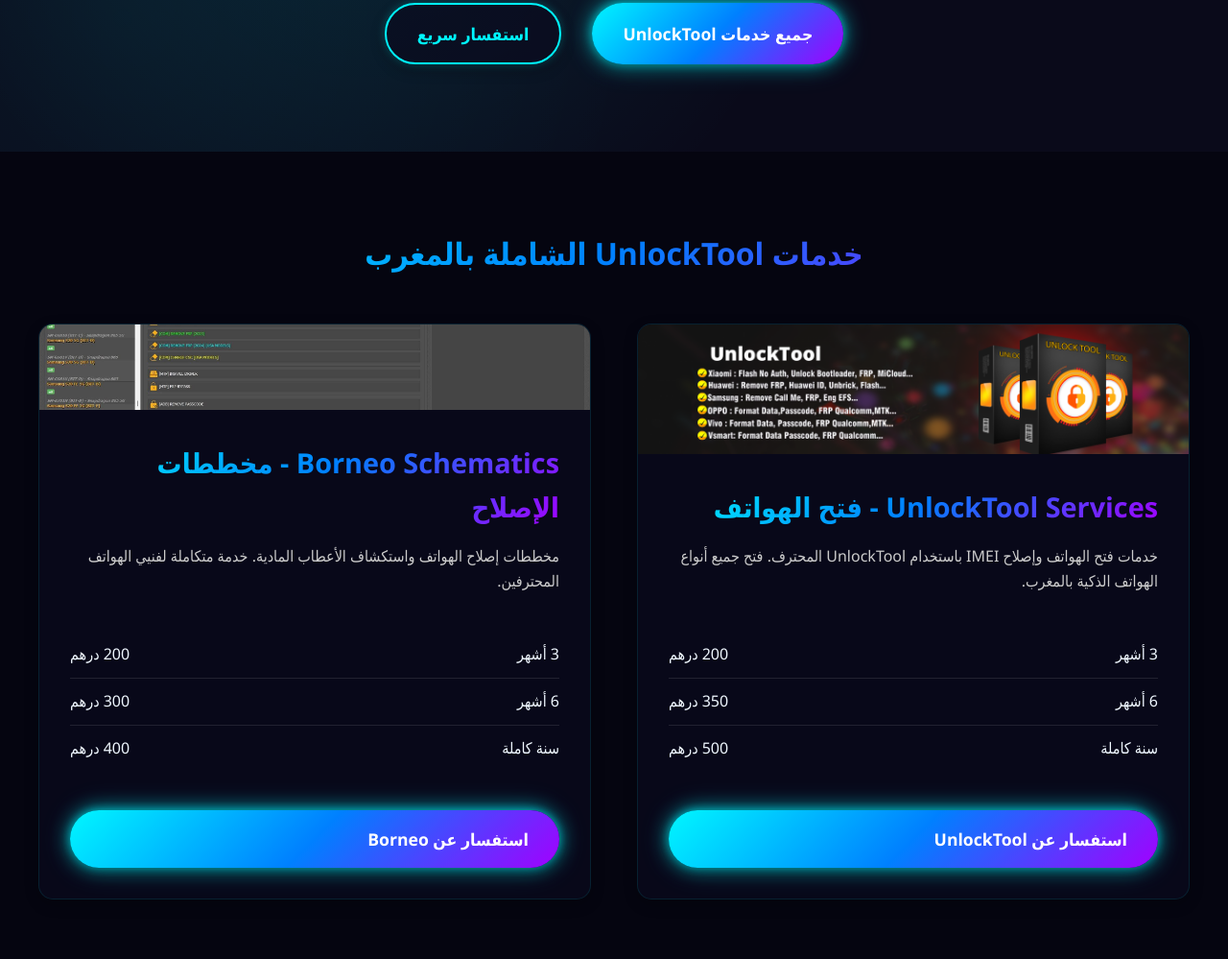
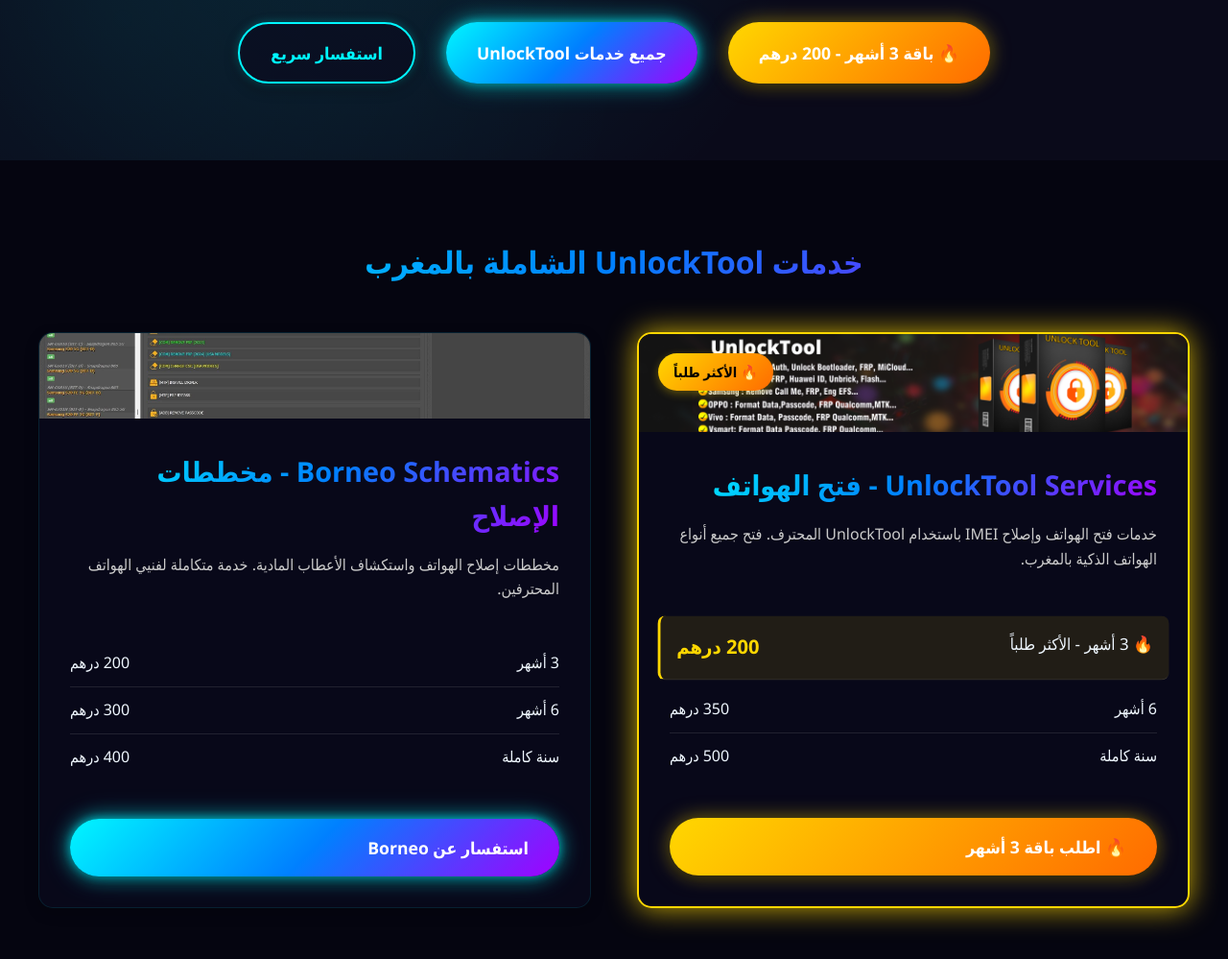
Before and after one commit to Salhi12345/gsm-x-maroc, a plain HTML site: page index.html in a window 1280 px wide. Shown: the part 581-1580 px from the top of the page at 96% size. Drawn offline with Linux system fonts and the light colour scheme; a script that the page names is missing.

Commit message:
Update index.html

```diff
--- a/index.html
+++ b/index.html
@@ -134,6 +134,7 @@
             --gradient: linear-gradient(135deg, var(--primary), var(--secondary), var(--accent));
             --card-bg: rgba(10, 10, 30, 0.7);
             --neon-glow: 0 0 10px rgba(0, 247, 255, 0.7), 0 0 20px rgba(0, 247, 255, 0.5), 0 0 30px rgba(0, 247, 255, 0.3);
+            --popular-gradient: linear-gradient(135deg, #ffd700, #ff6b00);
         }
 
         * {
@@ -372,6 +373,12 @@
             box-shadow: 0 5px 15px rgba(0, 0, 0, 0.3), 0 0 10px rgba(0, 247, 255, 0.3);
         }
 
+        .btn-popular {
+            background: var(--popular-gradient);
+            color: white;
+            box-shadow: 0 5px 15px rgba(0, 0, 0, 0.3), 0 0 20px rgba(255, 215, 0, 0.5);
+        }
+
         .btn:hover {
             transform: translateY(-5px) translateZ(10px);
             box-shadow: 0 10px 20px rgba(0, 0, 0, 0.4), var(--neon-glow);
@@ -403,6 +410,26 @@
             transform: perspective(1000px) rotateY(0deg);
             position: relative;
             height: 600px;
+        }
+
+        .product-card.popular {
+            border: 2px solid #ffd700;
+            box-shadow: 0 0 30px rgba(255, 215, 0, 0.3);
+            transform: scale(1.02);
+        }
+
+        .popular-badge {
+            position: absolute;
+            top: 20px;
+            left: 20px;
+            background: var(--popular-gradient);
+            color: #000;
+            padding: 0.5rem 1rem;
+            border-radius: 25px;
+            font-weight: bold;
+            font-size: 0.9rem;
+            z-index: 10;
+            box-shadow: 0 3px 10px rgba(255, 215, 0, 0.3);
         }
 
         .product-card-inner {
@@ -482,6 +509,22 @@
             border-bottom: 1px solid rgba(255, 255, 255, 0.1);
             display: flex;
             justify-content: space-between;
+            transition: all 0.3s ease;
+        }
+
+        .price-list li.popular-item {
+            background: rgba(255, 215, 0, 0.1);
+            border-left: 3px solid #ffd700;
+            padding: 1rem;
+            border-radius: 8px;
+            margin: 0.5rem 0;
+            transform: scale(1.05);
+        }
+
+        .price-list li.popular-item span:last-child {
+            font-weight: bold;
+            color: #ffd700;
+            font-size: 1.2rem;
         }
 
         .price-list li:last-child {
@@ -639,6 +682,12 @@
             100% { box-shadow: 0 0 0 0 rgba(0, 247, 255, 0); }
         }
 
+        @keyframes popularGlow {
+            0% { box-shadow: 0 0 20px rgba(255, 215, 0, 0.5); }
+            50% { box-shadow: 0 0 30px rgba(255, 215, 0, 0.8); }
+            100% { box-shadow: 0 0 20px rgba(255, 215, 0, 0.5); }
+        }
+
         /* Responsive Styles */
         @media (max-width: 768px) {
             h1 {
@@ -684,6 +733,10 @@
                 height: 50px;
             }
 
+            .product-card.popular {
+                transform: none;
+            }
+
             /* Disable 3D effects on mobile for performance */
             .product-card-inner {
                 transform: none !important;
@@ -723,10 +776,13 @@
         <div class="container hero-content">
             <h1>UnlockTool Maroc - خدمات فتح وإصلاح الهواتف</h1>
             <p class="seo-hero-paragraph">
-                UnlockTool Maroc هيا الخدمة الشاملة لي كتقدم حلول متكاملة لفتح الهواتف وإصلاحها بالمغرب. نستعملو أحدث الأدوات المهنية بحال UnlockTool لفتح الهواتف وإصلاح مشاكل IMEI والشبكات، وBorneo Schematics للمخططات وإصلاح الأعطاب المادية. خدمتنا كاتشمل فتح iPhone, Samsung, Huawei, Xiaomi وجميع الماركات، إصلاح IMEI المسدود، فتح الشبكات، وخدمات الصيانة الشاملة. نقدموا دعم فني 24/7 بأسعار مناسبة وضمان النتائج. كاينين خدماتنا في كازا، الرباط، مراكش، وعموم التراب الوطني. إذا كنت تبحث على خدمات GSM محترفة بالمغرب، خدمات فتح الهواتف، إصلاح IMEI، ولا فتح الشبكات، أنت في المكان الصحيح.
+                UnlockTool Maroc هيا الخدمة الشاملة لي كتقدم حلول متكاملة لفتح الهواتف وإصلاحها بالمغرب. <strong>اشتراك 3 أشهر بـ 200 درهم فقط!</strong> نستعملو أحدث الأدوات المهنية بحال UnlockTool لفتح الهواتف وإصلاح مشاكل IMEI والشبكات، وBorneo Schematics للمخططات وإصلاح الأعطاب المادية. خدمتنا كاتشمل فتح iPhone, Samsung, Huawei, Xiaomi وجميع الماركات، إصلاح IMEI المسدود، فتح الشبكات، وخدمات الصيانة الشاملة. نقدموا دعم فني 24/7 بأسعار مناسبة وضمان النتائج. كاينين خدماتنا في كازا، الرباط، مراكش، وعموم التراب الوطني. إذا كنت تبحث على خدمات GSM محترفة بالمغرب، خدمات فتح الهواتف، إصلاح IMEI، ولا فتح الشبكات، أنت في المكان الصحيح.
             </p>
 
             <div class="hero-buttons">
+                <a href="#services" class="btn btn-popular" onclick="handleWhatsApp('سلام، بغيت نعرف على باقة 3 أشهر UnlockTool بـ 200 درهم')">
+                    <span>🔥 باقة 3 أشهر - 200 درهم</span>
+                </a>
                 <a href="#services" class="btn btn-primary" onclick="handleWhatsApp('سلام، بغيت نعرف على خدمات UnlockTool كاملة')">
                     <span>جميع خدمات UnlockTool</span>
                 </a>
@@ -743,7 +799,8 @@
             <h2>خدمات UnlockTool الشاملة بالمغرب</h2>
             <div class="products-grid">
                 <!-- UnlockTool Service -->
-                <div class="product-card">
+                <div class="product-card popular">
+                    <div class="popular-badge">🔥 الأكثر طلباً</div>
                     <div class="product-card-inner">
                         <div class="product-card-front">
                             <div class="product-image">
@@ -753,11 +810,14 @@
                                 <h3>UnlockTool Services - فتح الهواتف</h3>
                                 <p>خدمات فتح الهواتف وإصلاح IMEI باستخدام UnlockTool المحترف. فتح جميع أنواع الهواتف الذكية بالمغرب.</p>
                                 <ul class="price-list">
-                                    <li><span>3 أشهر</span> <span>200 درهم</span></li>
+                                    <li class="popular-item">
+                                        <span>🔥 3 أشهر - الأكثر طلباً</span>
+                                        <span>200 درهم</span>
+                                    </li>
                                     <li><span>6 أشهر</span> <span>350 درهم</span></li>
                                     <li><span>سنة كاملة</span> <span>500 درهم</span></li>
                                 </ul>
-                                <a href="#" class="btn btn-primary product-btn" onclick="handleWhatsApp('عندي استفسار على خدمات UnlockTool')">استفسار عن UnlockTool</a>
+                                <a href="#" class="btn btn-popular product-btn" onclick="handleWhatsApp('عندي استفسار على باقة 3 أشهر UnlockTool بـ 200 درهم')">🔥 اطلب باقة 3 أشهر</a>
                             </div>
                         </div>
                         <div class="product-card-back">
@@ -773,7 +833,7 @@
                                 <li>✅ خدمة سريعة 24/7</li>
                             </ul>
                             <p>أفضل أداة لفتح الهواتف بالمغرب!</p>
-                            <a href="#" class="btn btn-primary product-btn" onclick="handleWhatsApp('بغيت نفتح هاتفي باستعمال UnlockTool')">اطلب الخدمة الآن</a>
+                            <a href="#" class="btn btn-popular product-btn" onclick="handleWhatsApp('بغيت نطلب باقة 3 أشهر UnlockTool بـ 200 درهم')">🔥 اطلب باقة 3 أشهر</a>
                         </div>
                     </div>
                 </div>
@@ -908,7 +968,7 @@
     </footer>
 
     <!-- WhatsApp Floating Button -->
-    <div class="whatsapp-float" onclick="handleWhatsApp('السلام عليكم، بغيت نعرف على خدمات UnlockTool Maroc')">
+    <div class="whatsapp-float" onclick="handleWhatsApp('السلام عليكم، بغيت نعرف على باقة 3 أشهر UnlockTool بـ 200 درهم')">
         <i>💬</i>
     </div>
 
@@ -961,6 +1021,12 @@
             el.style.transition = 'opacity 0.5s ease, transform 0.5s ease';
             observer.observe(el);
         });
+
+        // Add popular glow animation
+        const popularCard = document.querySelector('.product-card.popular');
+        if (popularCard) {
+            popularCard.style.animation = 'popularGlow 2s infinite';
+        }
     </script>
 </body>
 </html>
```
